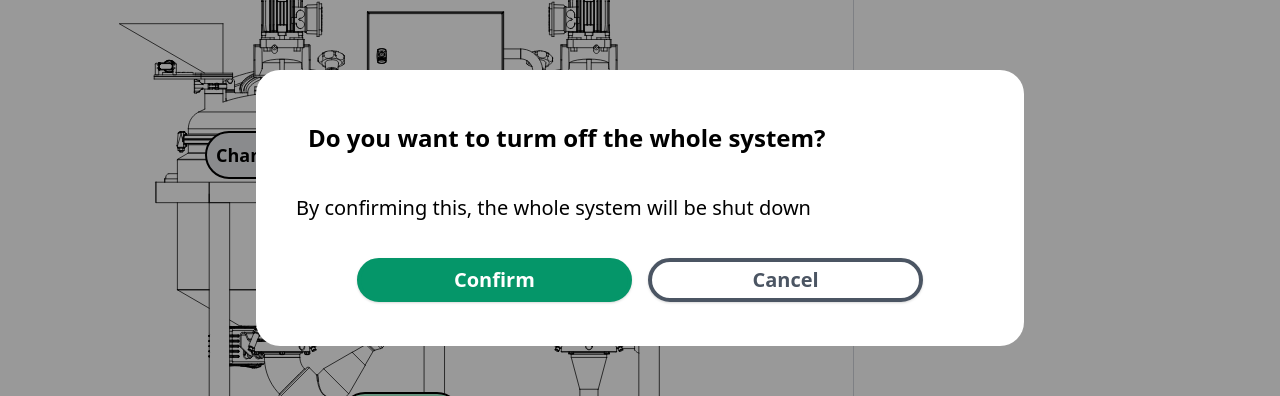
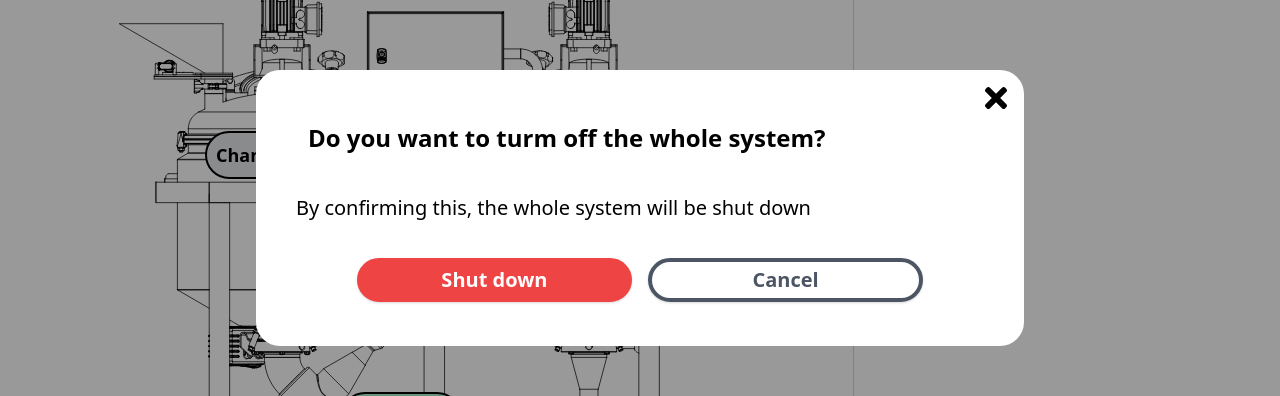
Before and after one commit to smart-brew/frontend, a React (Vite) app: page / in a window 1280 px wide. Both pictures are taken after a click on the button 1240 px from the left and 34 px from the top of the page. Shown: the part 192-588 px from the top of the page. Built offline with nearby package versions, Linux system fonts and the light colour scheme; no server answers.

Commit message:
feat(SB-243): make popups more customizable

```diff
--- a/src/components/menu/Off.tsx
+++ b/src/components/menu/Off.tsx
@@ -19,6 +19,8 @@ const Off: React.FC = () => {
             title: 'Do you want to turm off the whole system?',
             description:
               'By confirming this, the whole system will be shut down',
+            buttonText: 'Shut down',
+            buttonType: 'danger',
             onConfirm: postShutDown,
           });
         }}
--- a/src/components/popup/Popup.tsx
+++ b/src/components/popup/Popup.tsx
@@ -1,30 +1,120 @@
+import { FontAwesomeIcon } from '@fortawesome/react-fontawesome';
+import { faTimes } from '@fortawesome/free-solid-svg-icons';
 import React from 'react';
+import Button from '../shared/Button';
 
-import PopupButtons from './PopupButtons';
 import { closePopup } from './PopupFunctions';
 
 export interface PopupProps {
+  /** Title of the popup */
   title: string;
+
+  /** Description of the popup */
   description: string;
+
+  /** Function to call when the user presses call to action button */
   onConfirm: () => void;
+
+  /** Function to call when the popus closes */
+  onClose?: () => void;
+
+  /**
+   * Call-to-action button text
+   * @default "Confirm"
+   * */
+  buttonText?: string;
+
+  /**
+   * Call-to-action button type
+   * @default 'primary'
+   */
+  buttonType?: 'primary' | 'secondary' | 'neutral' | 'warn' | 'danger';
+
+  /**
+   * "call-to-action" - two buttons with Call-to-action button and "Cancel"
+   *
+   * "info" - single button with "Close"
+   * @default "call-to-action"
+   */
+  popupType?: 'call-to-action' | 'info';
 }
 
 const Popup = React.forwardRef<HTMLDivElement, PopupProps>(
-  ({ title, description, onConfirm }: PopupProps, reference) => {
+  (
+    {
+      title,
+      description,
+      onConfirm,
+      onClose,
+      buttonType = 'primary',
+      buttonText = 'Confirm',
+      popupType = 'call-to-action',
+    }: PopupProps,
+    reference
+  ) => {
     const ref = reference as React.MutableRefObject<HTMLDivElement>;
 
+    const neutralButtonText =
+      popupType === 'call-to-action' ? 'Cancel' : 'Close';
+
+    const handleClose = (): void => {
+      closePopup(ref);
+      onClose?.();
+    };
+
+    const handleClickOutside = (
+      event:
+        | React.MouseEvent<HTMLDivElement>
+        | React.KeyboardEvent<HTMLDivElement>
+    ): void => {
+      if (event.target === ref.current) {
+        handleClose();
+      }
+    };
+
     return (
-      <div className="modal-bg" ref={ref} style={{ margin: 0 }}>
-        <div className="w-3/5 rounded-2xl p-10 items-center justify-center content-center modal">
+      <div
+        className="modal-bg cursor-default m-0"
+        ref={ref}
+        role="button"
+        tabIndex={-1}
+        onKeyPress={handleClickOutside}
+        onClick={handleClickOutside}
+      >
+        <div className="w-3/5 rounded-2xl p-10 items-center justify-center content-center modal relative">
           <h2 className="font-bold text-2xl p-3 pb-10">{title}</h2>
           <div className="justify-items-center text-xl">{description}</div>
 
           <div className="pt-8">
-            <PopupButtons
-              onConfirm={onConfirm}
-              onCancel={() => closePopup(ref)}
-            />
+            <div className="flex flex-row justify-center">
+              {popupType === 'call-to-action' && (
+                <Button
+                  danger={buttonType === 'danger'}
+                  neutral={buttonType === 'neutral'}
+                  secondary={buttonType === 'secondary'}
+                  warn={buttonType === 'warn'}
+                  className="w-2/5 mr-4"
+                  title={buttonText}
+                  onClick={onConfirm}
+                />
+              )}
+
+              <Button
+                neutral
+                className="w-2/5"
+                title={neutralButtonText}
+                onClick={handleClose}
+              />
+            </div>
           </div>
+
+          <button
+            type="button"
+            className="absolute top-2 right-2 m-1 w-8 h-8 flex justify-center items-center"
+            onClick={handleClose}
+          >
+            <FontAwesomeIcon icon={faTimes} size="2x" />
+          </button>
         </div>
       </div>
     );
--- a/src/components/popup/PopupButtons.tsx
+++ /dev/null
@@ -1,31 +0,0 @@
-import React from 'react';
-
-import Button from '../shared/Button';
-
-interface Props {
-  onConfirm: () => void;
-  onCancel: () => void;
-}
-
-const PopupButtons: React.FC<Props> = ({ onConfirm, onCancel }: Props) => {
-  return (
-    <div className="flex flex-row justify-center">
-      <Button
-        className="w-2/5 mr-4"
-        title="Confirm"
-        onClick={() => onConfirm()}
-      />
-
-      <Button
-        neutral
-        className="w-2/5"
-        title="Cancel"
-        onClick={() => {
-          onCancel();
-        }}
-      />
-    </div>
-  );
-};
-
-export default PopupButtons;
--- a/src/components/sidebar/AllRecipesSidebar.tsx
+++ b/src/components/sidebar/AllRecipesSidebar.tsx
@@ -101,23 +101,29 @@ const AllRecipesSidebar: React.FC<Props> = ({
     }
   };
 
-  const openPopup = (type: string): void => {
-    let popupText = 'Do you want to delete the recipe?';
-    let popupDescripion = 'By clicking Confirm, the recipe will be deleted';
+  const openPopup = (type: typeof CANT_EDIT | typeof DELETE): void => {
+    let popupText = 'Are you sure you want to delete this recipe?';
+    let popupDescripion = 'By clicking Delete, the recipe will be deleted';
+    let popupType: 'call-to-action' | 'info' = 'call-to-action';
 
     if (type === CANT_EDIT) {
-      popupText = 'Recipe can not be edited';
+      popupType = 'info';
+      popupText = 'Selected recipe can not be edited at the moment';
       popupDescripion =
-        'This recipe is being prepared right now. Wait till process ends, or abort the brewing to edit this recipe';
+        'This recipe is being prepared right now. Wait until process ends, or abort the brewing to edit this recipe';
+    } else if (type === DELETE && recipeInProgressId === recipeId) {
+      popupType = 'info';
+      popupText = 'Selected recipe can not be deleted at the moment';
+      popupDescripion =
+        'This recipe is being prepared right now. Wait until the process ends, or abort the brewing to delete this recipe';
     }
-    if (type === DELETE && recipeInProgressId === recipeId) {
-      popupText = 'Recipe can not be deleted';
-      popupDescripion =
-        'This recipe is being prepared right now. Wait till the process ends, or abort the brewing to delete this recipe';
-    }
+
     popup?.open({
       title: popupText,
       description: popupDescripion,
+      buttonText: 'Delete',
+      buttonType: 'danger',
+      popupType,
       onConfirm: () => {
         if (recipeInProgressId !== recipeId) {
           deleteRecipeAPI(recipeId);
--- a/src/components/sidebar/CreateIngredientsSidebar.tsx
+++ b/src/components/sidebar/CreateIngredientsSidebar.tsx
@@ -33,8 +33,10 @@ const CreateIngredientsSidebar: React.FC<Props> = ({
           title="Cancel"
           onClick={() =>
             popup?.open({
-              title: 'Do you want to stop making new recipe?',
+              title: 'Are you sure you want to stop creating this recipe?',
               description: 'By leaving this page, all the changes will be lost',
+              buttonType: 'warn',
+              buttonText: 'Leave',
               onConfirm: () => history.push('/recipe'),
             })
           }
--- a/src/contexts/popupContext.tsx
+++ b/src/contexts/popupContext.tsx
@@ -1,18 +1,25 @@
+/* eslint-disable @typescript-eslint/no-empty-function */
 import React from 'react';
 import Popup, { PopupProps } from '../components/popup/Popup';
 import { closePopup, openPopup } from '../components/popup/PopupFunctions';
 
-const PopupContext = React.createContext<State | null>(null);
+const PopupContext = React.createContext<State>({
+  close: () => {},
+  open: () => {},
+});
 
 interface State {
-  open: ({ title, description, onConfirm }: PopupProps) => void;
+  open: (props: PopupProps) => void;
   close: () => void;
 }
 
 const PopupContextProvider: React.FC = ({ children }) => {
   const reference = React.useRef<HTMLDivElement>(null);
 
-  const [value, setValue] = React.useState<State | null>(null);
+  const [value, setValue] = React.useState<State>({
+    close: () => {},
+    open: () => {},
+  });
 
   const [popup, setPopup] = React.useState<JSX.Element | null>(null);
 
@@ -22,7 +29,14 @@ const PopupContextProvider: React.FC = ({ children }) => {
       closePopup(reference);
     };
 
-    const open = ({ title, description, onConfirm }: PopupProps): void => {
+    const open = ({
+      title,
+      description,
+      onConfirm,
+      buttonText,
+      buttonType,
+      popupType,
+    }: PopupProps): void => {
       setPopup(
         <Popup
           title={title}
@@ -31,6 +45,9 @@ const PopupContextProvider: React.FC = ({ children }) => {
             onConfirm();
             close();
           }}
+          buttonText={buttonText}
+          buttonType={buttonType}
+          popupType={popupType}
           ref={reference}
         />
       );
@@ -52,6 +69,6 @@ const PopupContextProvider: React.FC = ({ children }) => {
   );
 };
 
-export const usePopup = (): State | null => React.useContext(PopupContext);
+export const usePopup = (): State => React.useContext(PopupContext);
 
 export default PopupContextProvider;
```
Also changed, not shown: src/components/sidebar/CreateInstructionsSidebar.tsx (+15 -7 lines), src/components/sidebar/RecipeProgress.tsx (+13 -8 lines).
